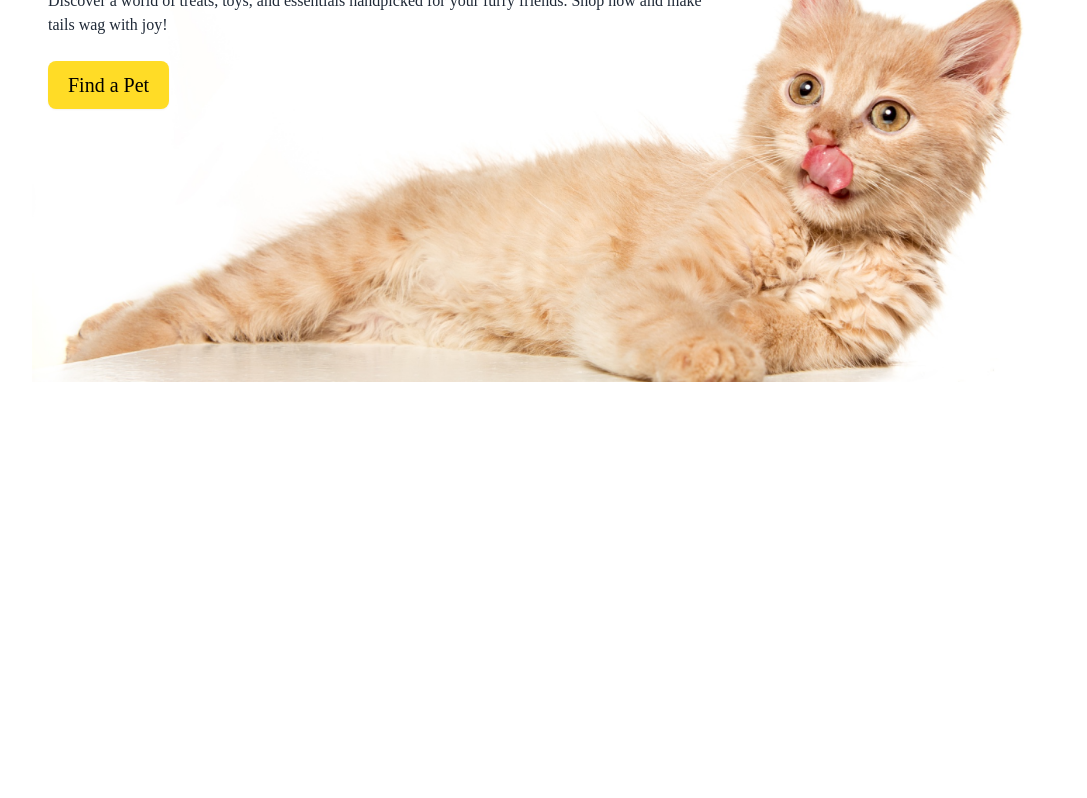
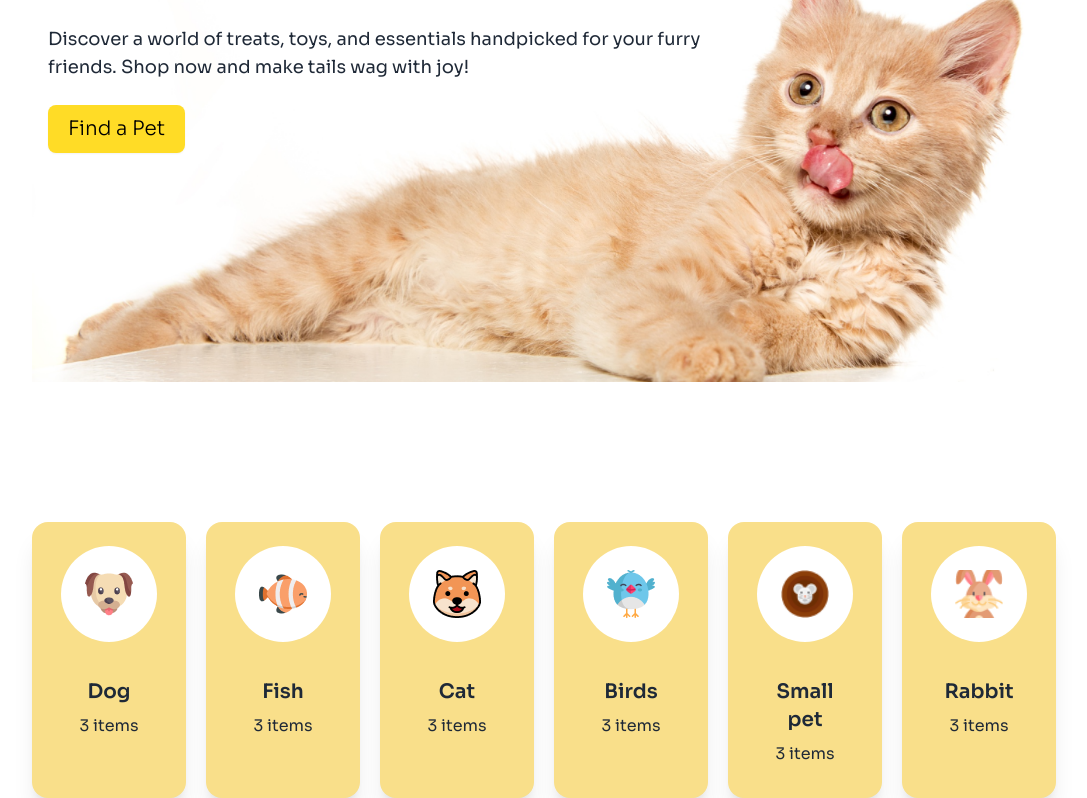
Before and after one commit to webdev-adil/meow-shop, a plain HTML site: page index.html in a window 1280 px wide. Shown: the part 415-1213 px from the top of the page, without its empty margins (96-1183 px from the left). Before the commit the page ends 937 px from the top, so only its background shows below. Drawn offline with nearby package versions, Linux system fonts and the light colour scheme; a web font is replaced by a local one.

Commit message:
browse categories section added

```diff
--- a/index.html
+++ b/index.html
@@ -6,10 +6,11 @@
     <meta name="viewport" content="width=device-width, initial-scale=1.0">
     <title>Meow Shop</title>
 
-    <!-- ADLaM Display Font -->
+    <!-- ADLaM Display & Sora Font -->
     <link rel="preconnect" href="https://fonts.googleapis.com">
     <link rel="preconnect" href="https://fonts.gstatic.com" crossorigin>
-    <link href="https://fonts.googleapis.com/css2?family=ADLaM+Display&display=swap" rel="stylesheet">
+    <link href="https://fonts.googleapis.com/css2?family=ADLaM+Display&family=Sora:wght@100..800&display=swap"
+        rel="stylesheet">
 
     <!-- Font Awesome -->
     <script src="https://kit.fontawesome.com/51b5175d47.js" crossorigin="anonymous"></script>
@@ -25,6 +26,13 @@
             font-weight: 400;
             font-style: normal;
         }
+
+        .sora-font {
+            font-family: "Sora", serif;
+            font-optical-sizing: auto;
+            font-weight: 400;
+            font-style: normal;
+        }
     </style>
 
     <script>
@@ -34,7 +42,8 @@
                     colors: {
                         clifford: '#da373d',
                         navcolor: '#FFF9F4',
-                        primarycolor: '#FFDC26'
+                        primarycolor: '#FFDC26',
+                        secondarycolor:'#F9DF8A',
 
                     }
                 }
@@ -45,7 +54,7 @@
 
 </head>
 
-<body class="adlam-display-font">
+<body class="sora-font">
     <header>
 
         <!-- Navbar -->
@@ -68,9 +77,9 @@
                         <i class="fa-solid fa-magnifying-glass fa-lg hidden lg:inline-block mx-5"></i>
                         <i class="fa-regular fa-bell hidden fa-lg lg:inline-block mx-5"></i>
                         <button
-                            class="hidden lg:inline-block btn btn-outline mx-5 border-2 border-primarycolor rounded-[8px] px-5 py-1 font-extralight text-xl">Login</button>
+                            class="hidden lg:inline-block btn btn-outline mx-5 border-2 border-primarycolor rounded-[8px] px-5 py-1 font-light text-xl">Login</button>
                         <button
-                            class="btn btn-primary lg:inline-block bg-primarycolor px-5 py-2 border-0 text-black rounded-[8px]  text-xl font-extralight hidden">Register</button>
+                            class="btn btn-warning bg-primarycolor lg:inline-block px-5 py-2 border-0 text-black rounded-[8px]  text-xl font-light hidden">Register</button>
                         <div class="dropdown lg:hidden">
                             <div tabindex="0" role="button" class="btn btn-ghost lg:hidden">
                                 <svg class="swap-off fill-current" xmlns="http://www.w3.org/2000/svg" width="32"
@@ -95,29 +104,92 @@
 
         <div class="lg:w-[80%] mx-auto lg:my-[100px] my-[40px]">
             <div class="flex-col">
-                <div class="lg:w-[670px] absolute z-[1] mx-4" >
-                    <h1 class="lg:mb-5  text-3xl lg:text-5xl">
+                <div class="lg:w-[670px] absolute z-[1] mx-4">
+                    <h1 class="lg:mb-5  text-4xl lg:text-6xl adlam-display-font">
                         Pamper Your Pet, <br>Because They Deserve <br>The Best
                     </h1>
-                    <p class="py-6">
+                    <p class="py-6 text-lg">
                         Discover a world of treats, toys, and essentials handpicked for your furry friends. Shop now and
                         make tails wag with joy!
                     </p>
                     <button
-                        class="btn btn-warning bg-primarycolor px-5 py-2 border-0 text-black rounded-[8px]  text-xl font-extralight">Find
+                        class="btn btn-warning bg-primarycolor px-5 py-2 border-0 text-black rounded-[8px] font-light text-xl">Find
                         a Pet</button>
                 </div>
                 <img src="assets/cat-big.png" alt="" class="w-full absolute lg:relative my-[140px]">
-
             </div>
-
-
         </div>
-
     </header>
 
     <main>
-
+        <section class="lg:w-[80%] mx-auto lg:flex gap-5 grid grid-cols-2">
+            <div class="card bg-secondarycolor w-[200px] shadow-xl">
+                <div class="avatar mx-auto my-6">
+                    <div class=" w-24 rounded-full bg-white p-6">
+                      <img src="assets/dog-cartoon.png" />
+                    </div>
+                  </div>
+                <div class="card-body items-center text-center pt-3">
+                  <h2 class="card-title">Dog</h2>
+                  <p>3 items</p>
+                </div>
+              </div>
+            <div class="card bg-secondarycolor w-[200px] shadow-xl">
+                <div class="avatar mx-auto my-6">
+                    <div class=" w-24 rounded-full bg-white p-6">
+                      <img src="assets/fish-cartoon.png" />
+                    </div>
+                  </div>
+                <div class="card-body items-center text-center pt-3">
+                  <h2 class="card-title">Fish</h2>
+                  <p>3 items</p>
+                </div>
+              </div>
+            <div class="card bg-secondarycolor w-[200px] shadow-xl">
+                <div class="avatar mx-auto my-6">
+                    <div class=" w-24 rounded-full bg-white p-6">
+                      <img src="assets/cat-cartoon.png" />
+                    </div>
+                  </div>
+                <div class="card-body items-center text-center pt-3">
+                  <h2 class="card-title">Cat</h2>
+                  <p>3 items</p>
+                </div>
+              </div>
+            <div class="card bg-secondarycolor w-[200px] shadow-xl">
+                <div class="avatar mx-auto my-6">
+                    <div class=" w-24 rounded-full bg-white p-6">
+                      <img src="assets/bird-cartoon.png" />
+                    </div>
+                  </div>
+                <div class="card-body items-center text-center pt-3">
+                  <h2 class="card-title">Birds</h2>
+                  <p>3 items</p>
+                </div>
+              </div>
+            <div class="card bg-secondarycolor w-[200px] shadow-xl">
+                <div class="avatar mx-auto my-6">
+                    <div class=" w-24 rounded-full bg-white p-6">
+                      <img src="assets/mouse-cartoon.png" />
+                    </div>
+                  </div>
+                <div class="card-body items-center text-center pt-3">
+                  <h2 class="card-title">Small pet</h2>
+                  <p>3 items</p>
+                </div>
+              </div>
+            <div class="card bg-secondarycolor w-[200px] shadow-xl">
+                <div class="avatar mx-auto my-6">
+                    <div class=" w-24 rounded-full bg-white p-6">
+                      <img src="assets/rabbit-cartoon.png" />
+                    </div>
+                  </div>
+                <div class="card-body items-center text-center pt-3">
+                  <h2 class="card-title">Rabbit</h2>
+                  <p>3 items</p>
+                </div>
+              </div>
+        </section>
     </main>
 
     <footer>
```
